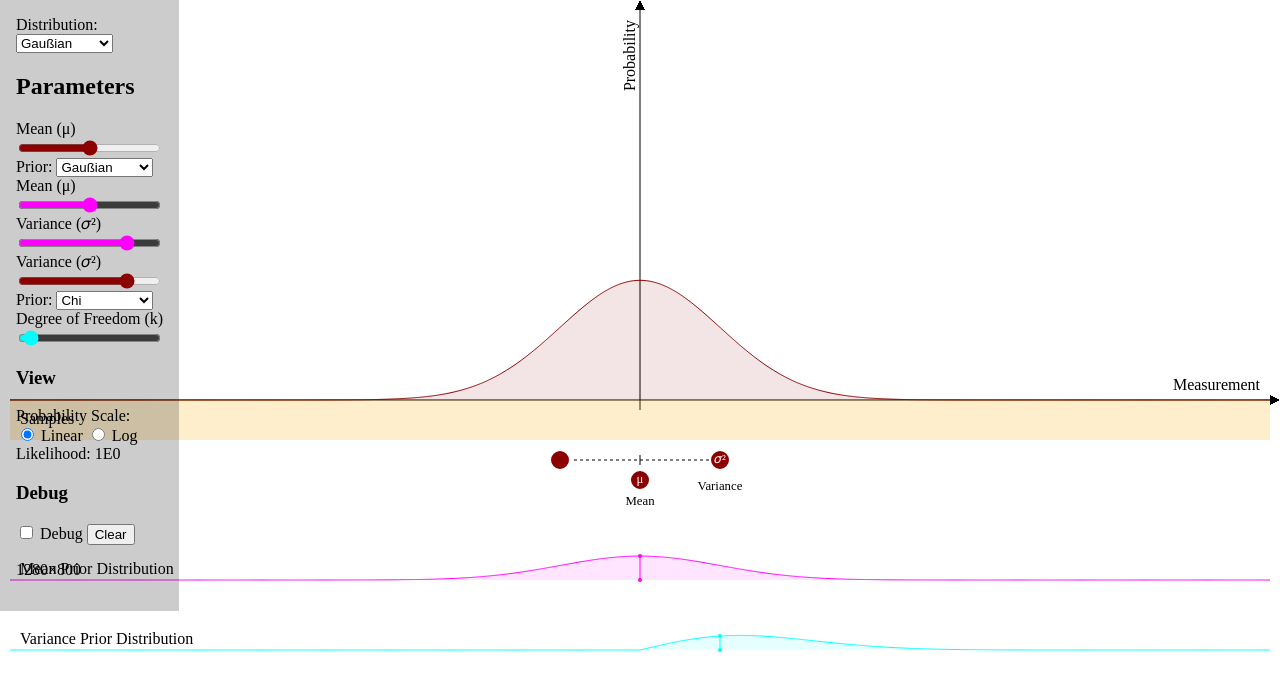
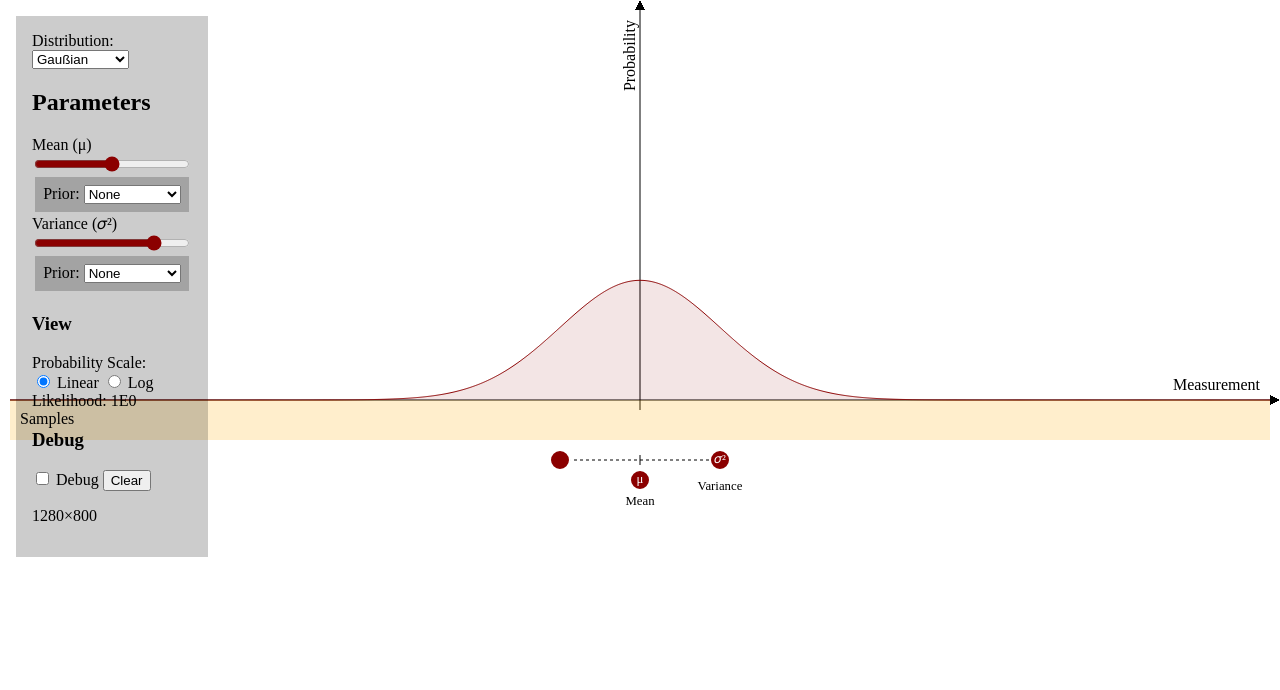
Before and after one commit to laszlokorte/posterior, a SvelteKit app: page / in a window 1280 px wide. Shown: the top 690 px of the page. Built offline with nearby package versions, Linux system fonts and the light colour scheme.

Commit message:
limit prior distributions per parameter

```diff
--- a/src/routes/+page.svelte
+++ b/src/routes/+page.svelte
@@ -38,7 +38,7 @@
 
     let parameterPriorDistTypes = $state(Object.fromEntries(
         Object.entries(parameters).map(([k,p]) => [
-            k, p.slider.min >= 0? 'chi' : 'gauss'
+            k, null
         ])
     ))
 
@@ -135,6 +135,7 @@
 
     .axis-line {
         stroke-width: 1px;
+        vector-effect: non-scaling-stroke;
     }
 
     .plot-line {
@@ -189,6 +190,13 @@
         background-color: #0003;
         padding: 1em;
         width: max-content;
+        margin: 1em;
+    }
+
+    .prior-config {
+        padding: 0.5em;
+        background-color: #0003;
+        margin: 0.2em;
     }
 </style>
 
@@ -217,6 +225,7 @@
 
 {#snippet scaleHandle(viewBox, paramName, variance, relativeOffset)}
     {@const adapter = viewBox.svgAdapter}
+    <line stroke="black" x1={relativeOffset} x2={relativeOffset} y1={65} y2={55} />
     <line stroke-dasharray="3 3" stroke-dashoffset={-(variance)} stroke="black" x1={relativeOffset-(variance)} x2={relativeOffset+(variance)} y1={60} y2={60} />
     <g>
         <circle class="handle" onpointermove={adapter.delegate(move)} onpointerup={adapter.delegate(release)} onpointerdown={adapter.delegate(pressParameter, paramName)} class:state-active={pressedParameter==paramName} fill={currentDistribution.color} cursor="move" cx={relativeOffset - (variance)} cy={60} r="10"></circle>
@@ -265,11 +274,11 @@
                      <div style="display: grid;">
                         <label for="">{parameters[param].name} ({parameters[param].symbol})</label>
                         <input style:accent-color={currentDistribution.color} type="range" step={parameters[param].slider.step} oninput={updateSlider(param, parameterValues)} value={parameters[param].slider.unproject(parameterValues[param])} min={parameters[param].slider.min} max={parameters[param].slider.max} />
-                        <div>Prior:
+                        <div class="prior-config">Prior:
                             <select bind:value={parameterPriorDistTypes[param]}>
                                 <option value={null}>None</option>
-                                {#each Object.entries(distributions) as [c, d]}
-                                    <option value={c}>{d.name}</option>
+                                {#each parameters[param].priors as c}
+                                    <option value={c}>{distributions[c].name}</option>
                                 {/each}
                             </select>
                             {#if parameterPriorDistTypes[param]}
@@ -351,18 +360,28 @@
                         <polyline class="plot-area" fill-opacity="0.1" fill={currentDistribution.color} stroke="none" stroke-width="2" points={`${adapter.visibleMin.x+axisPadding},0,`+join(",", map(adapter.linspaceX(axisPadding), x => `${x},${yScale*currentPdf(x,parameterValues)}`))+`,${adapter.visibleMax.x-axisPadding},0`} />
                         <polyline class="plot-line" fill="none" stroke={currentDistribution.color} stroke-width="2" points={join(",", map(adapter.linspaceX(axisPadding), x => `${x},${yScale*currentPdf(x,parameterValues)}`))} />
                     </g>
-                    {#each currentParameters as param, i (param)}
+                    {#each currentParameters.filter((param) => parameterPriorDistTypes[param]) as param, i (param)}
                         {@const paramDistType = parameterPriorDistTypes[param]}
                         {#if paramDistType }
                             {@const currentDistribution = distributions[paramDistType]}
                             {@const currentPdf = scalePdf(logScale ? distributions[paramDistType].logPdf : distributions[paramDistType].pdf, pdfScaleFactor)}
-                            {@const vOffset = 180 + 70*i}
+                            {@const vOffset = 180 + 100*i}
                             {@const hOffset = parameters[param].renderOffset(parameterValues)}
                             <g>
                                 <text x={adapter.visibleMin.x + 20} y={vOffset-10} dominant-baseline="middle">{parameters[param].name} Prior Distribution</text>
 
                                 <polyline class="plot-area" fill-opacity="0.1" fill={parameters[param].color} stroke="none" stroke-width="2" points={`${adapter.visibleMin.x+axisPadding},${vOffset},`+join(",", map(adapter.linspaceX(axisPadding), x => `${x+hOffset},${vOffset+0.2*yScale*currentPdf(x,parameterPriorDistParams[param])}`))+`,${adapter.visibleMax.x-axisPadding},${vOffset}`} />
                                 <polyline class="plot-line" fill="none" stroke={parameters[param].color} stroke-width="2" points={`${adapter.visibleMin.x+axisPadding},${vOffset},`+join(",", map(adapter.linspaceX(axisPadding), x => `${x+hOffset},${vOffset+0.2*yScale*currentPdf(x,parameterPriorDistParams[param])}`))+`,${adapter.visibleMax.x-axisPadding},${vOffset}`} />
+
+                                <g>
+                                    <line class="axis-line" stroke="black" x1={hOffset} x2={hOffset} y1={vOffset+10} y2={vOffset-50} />
+                                    <line class="axis-line" stroke="black" x1={adapter.visibleMin.x} x2={adapter.visibleMax.x} y1={vOffset} y2={vOffset} />
+
+                                    <g>
+                                        <path class="axis-arrowhead" d="M{adapter.visibleMax.x},{vOffset}l-10,-5v10z" fill="black" />
+                                        <path class="axis-arrowhead" d="M{hOffset},{vOffset-50}l-5,10h10z" fill="black" />
+                                    </g>
+                                </g>
 
                                 <line x1={hOffset+parameters[param].renderProject(parameterValues[param])} y1={vOffset} x2={hOffset+parameters[param].renderProject(parameterValues[param])} y2={vOffset+0.2*yScale*currentPdf(parameters[param].renderProject(parameterValues[param]),parameterPriorDistParams[param])} stroke={parameters[param].color}></line>
                                 <circle r="2" cx={hOffset+parameters[param].renderProject(parameterValues[param])} cy={vOffset} fill={parameters[param].color}></circle>
```
Also changed, not shown: src/lib/distributions.js.
